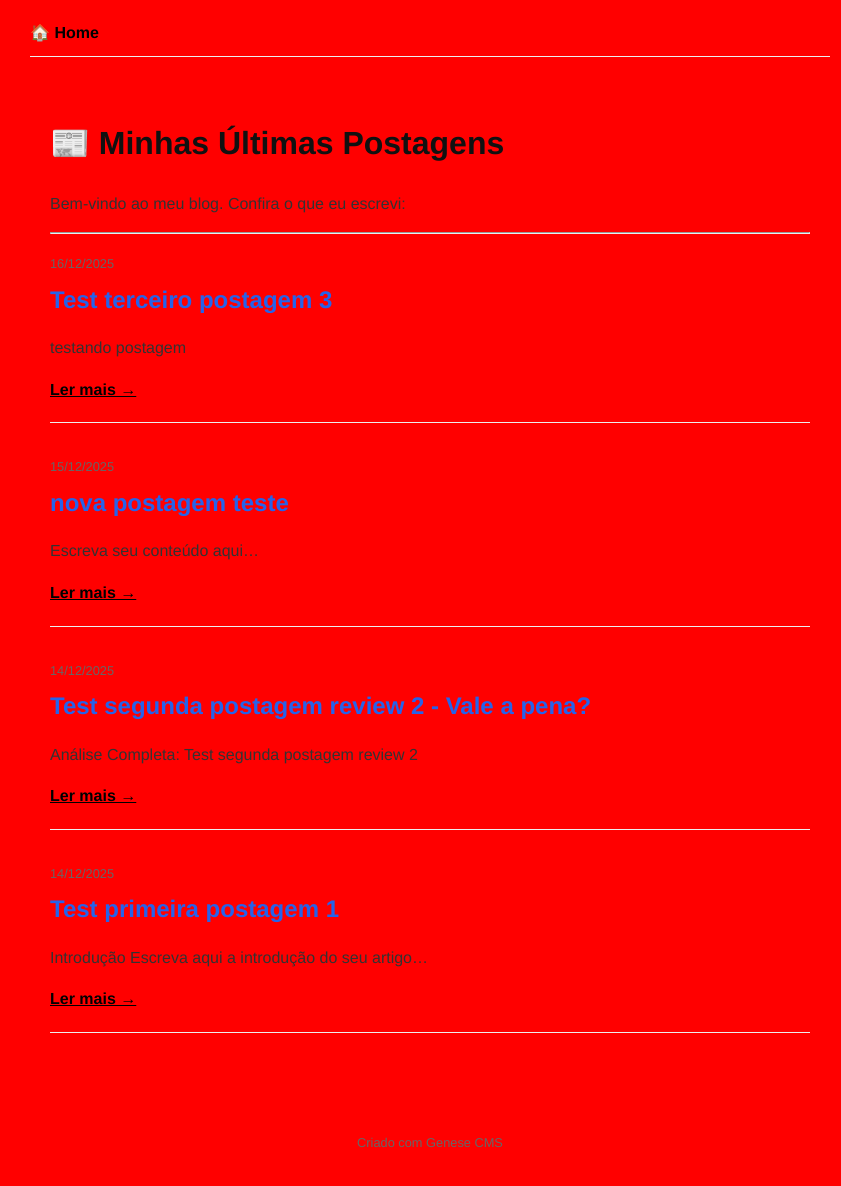
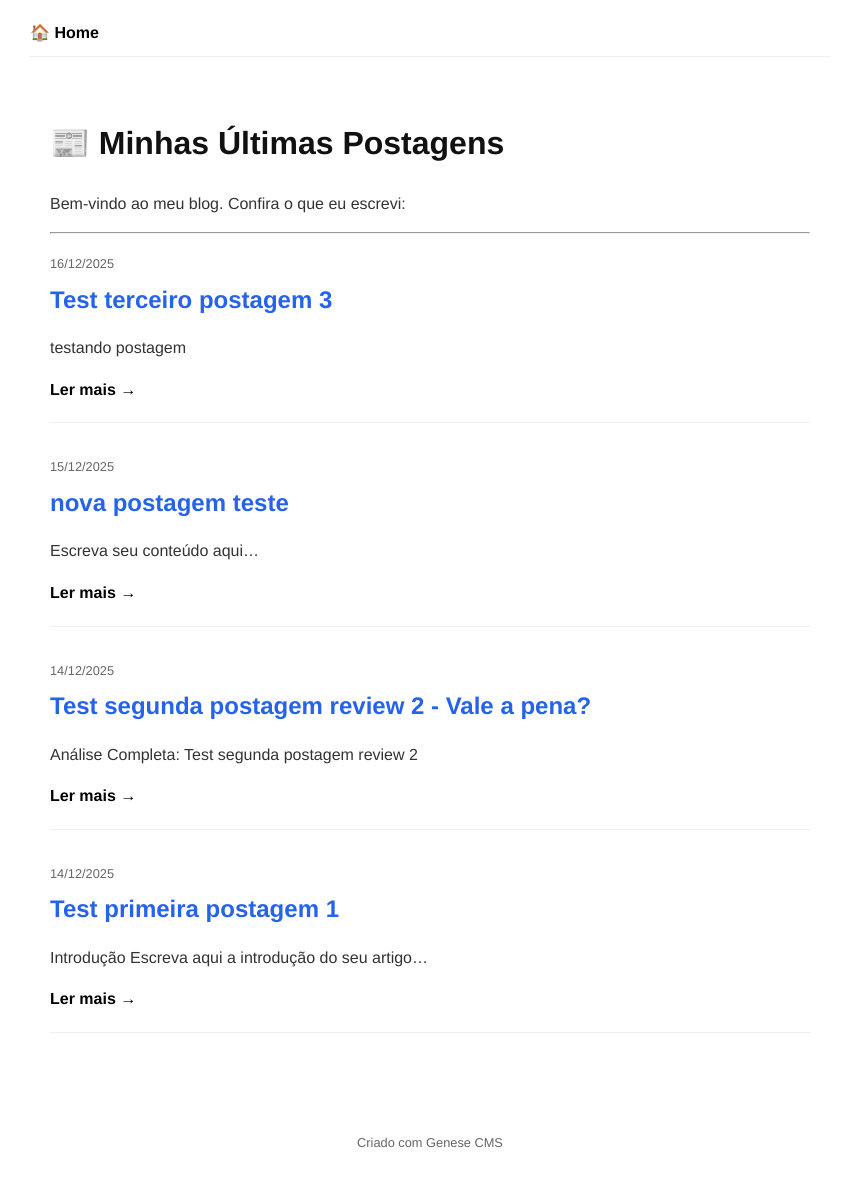
Before and after one commit to gabrielgomesxp/site-teste-delay, a Jekyll site: the page built from index.md, in a window 1280 px wide. Shown: the whole page, without its empty margins (210-1051 px from the left). Built offline with Jekyll 4.4.1, drawn with Linux system fonts in a browser that asks for light colours.

Commit message:
Update style.css

```diff
--- a/assets/css/style.css
+++ b/assets/css/style.css
@@ -1,35 +1,101 @@
 /* assets/css/style.css */
-/* assets/css/style.css */
+
+/* 1. VARIÁVEIS GLOBAIS (O Painel edita aqui) */
 :root {
     --primary-color: #2271b1;
-    --body-bg: #ff0000;
+    --body-bg: #ffffff;
     --text-color: #333333;
+    --heading-color: #111111;
 }
 
+/* 2. ESTRUTURA BASE (Usa as variáveis) */
 body {
     background-color: var(--body-bg);
     color: var(--text-color);
-    font-family: sans-serif;
+    font-family: 'Helvetica', sans-serif;
+    line-height: 1.6;
+    max-width: 800px;
+    margin: 0 auto;
+    padding: 20px;
+}
+
+h1, h2 {
+    color: var(--heading-color);
 }
 
 a {
-    color: var(--primary-color);
+    color: var(--primary-color); /* OBRIGATÓRIO para o admin funcionar */
+    text-decoration: none;
 }
 
+a:hover {
+    text-decoration: underline;
+}
 
-body { font-family: 'Helvetica', sans-serif; line-height: 1.6; max-width: 800px; margin: 0 auto; padding: 20px; color: #333; }
-h1, h2 { color: #111; }
-img { max-width: 100%; height: auto; border-radius: 8px; }
+img {
+    max-width: 100%;
+    height: auto;
+    border-radius: 8px;
+}
+
+/* --- COMPONENTES DO TEMA --- */
 
 /* TEMPLATE A: REVIEW */
-.review-box { border: 2px solid #eee; padding: 20px; border-radius: 10px; background: #f9f9f9; margin: 20px 0; }
-.pros-cons { display: flex; gap: 20px; margin: 20px 0; }
-.pros, .cons { flex: 1; padding: 15px; border-radius: 8px; }
+.review-box {
+    border: 2px solid #eee;
+    padding: 20px;
+    border-radius: 10px;
+    background: #f9f9f9;
+    margin: 20px 0;
+}
+
+.pros-cons {
+    display: flex;
+    gap: 20px;
+    margin: 20px 0;
+    flex-wrap: wrap; /* Melhora mobile */
+}
+
+.pros, .cons {
+    flex: 1;
+    padding: 15px;
+    border-radius: 8px;
+    min-width: 250px;
+}
+
 .pros { background: #e6fffa; border: 1px solid #b2f5ea; }
 .cons { background: #fff5f5; border: 1px solid #fed7d7; }
-.cta-button { display: block; text-align: center; background: #2563eb; color: white; padding: 15px; text-decoration: none; border-radius: 5px; font-weight: bold; font-size: 1.2rem; margin-top: 20px; }
-.cta-button:hover { background: #1d4ed8; }
+
+.cta-button {
+    display: block;
+    text-align: center;
+    background: var(--primary-color); /* Usa a variável do tema! */
+    color: white;
+    padding: 15px;
+    text-decoration: none;
+    border-radius: 5px;
+    font-weight: bold;
+    font-size: 1.2rem;
+    margin-top: 20px;
+    transition: opacity 0.2s;
+}
+
+.cta-button:hover {
+    opacity: 0.9;
+    text-decoration: none;
+}
 
 /* TEMPLATE C: VSL */
-.vsl-container { text-align: center; max-width: 700px; margin: 0 auto; }
-.vsl-headline { color: #c53030; font-size: 2.5rem; font-weight: 800; line-height: 1.1; margin-bottom: 20px; }
+.vsl-container {
+    text-align: center;
+    max-width: 700px;
+    margin: 0 auto;
+}
+
+.vsl-headline {
+    color: #c53030;
+    font-size: 2.5rem;
+    font-weight: 800;
+    line-height: 1.1;
+    margin-bottom: 20px;
+}
```
